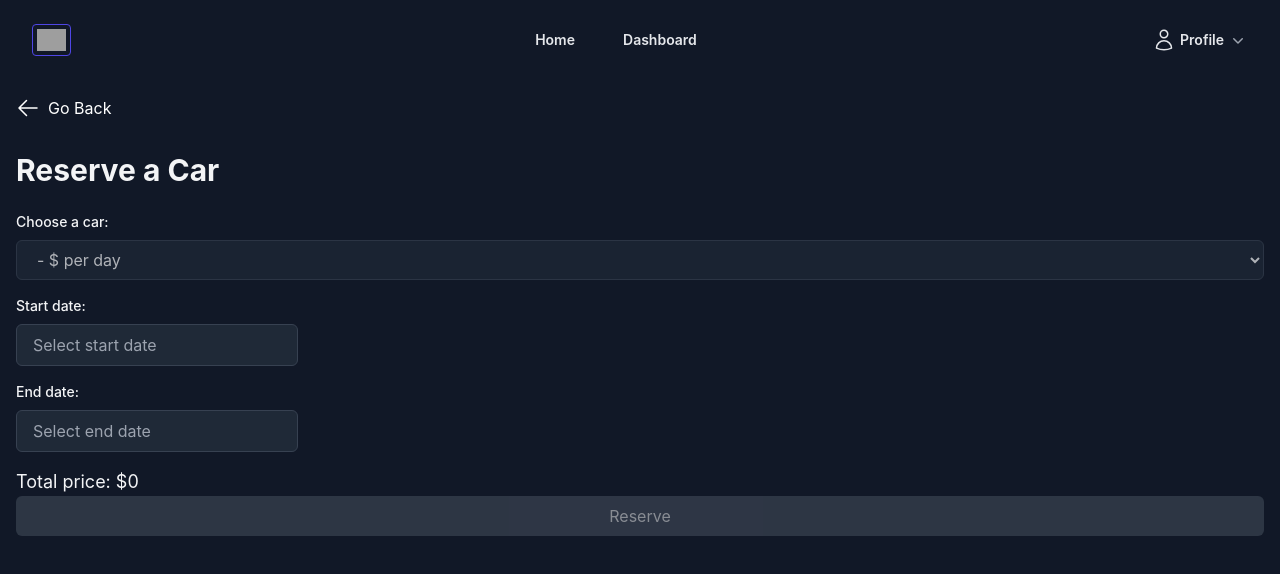
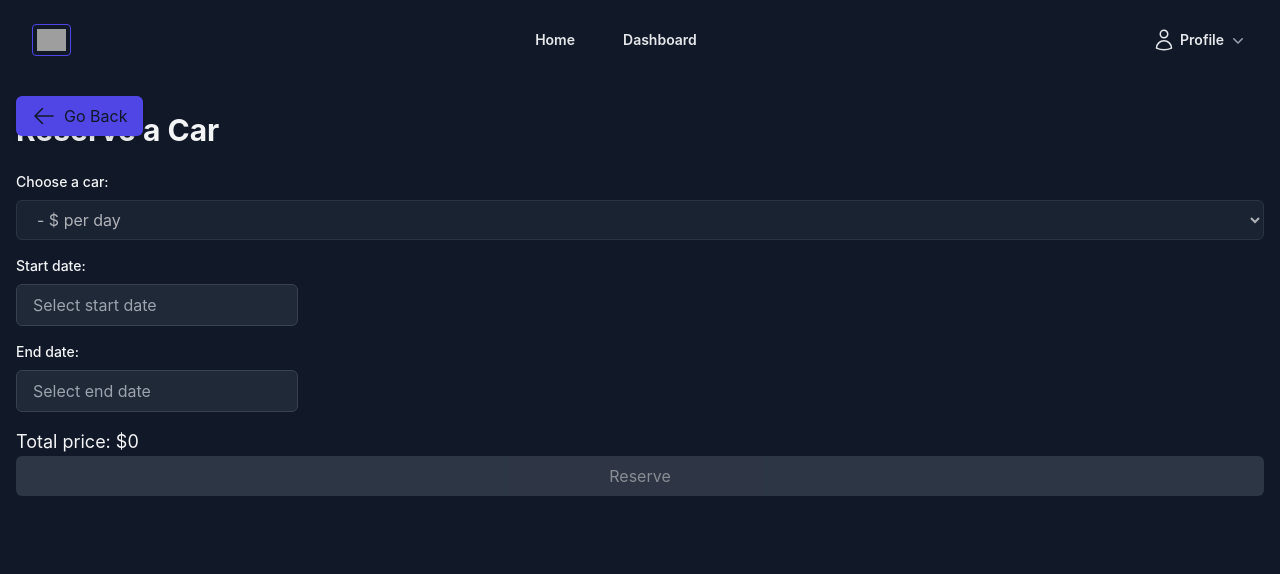
Before and after one commit to TodorW/QuickRide---Frontend, a React (Create React App) app: page /car-reserve/1 in a window 1280 px wide. Shown: the top 574 px of the page. Built offline with nearby package versions, Linux system fonts and the light colour scheme; no server answers; grey boxes are pictures that could not be loaded.

Commit message:
changed design for go back buttons

```diff
--- a/src/components/profile/EditProfile.js
+++ b/src/components/profile/EditProfile.js
@@ -31,7 +31,10 @@ const EditProfile = () => {
         const { name, email } = response.data;
         setUser((prevUser) => ({ ...prevUser, name, email }));
       } catch (error) {
-        console.error("Error fetching user profile:", error.response?.data || error.message);
+        console.error(
+          "Error fetching user profile:",
+          error.response?.data || error.message
+        );
         setError("Error fetching user profile");
       }
     };
@@ -56,7 +59,7 @@ const EditProfile = () => {
 
     try {
       const token = "1|jz6Ppzv0RF2Rku9R7KQVzIhQ8M5letNhGKSsdxAP296d2314"; // Your token
-      console.log('Sending update request with data:', user);
+      console.log("Sending update request with data:", user);
 
       const response = await axios.put(
         "http://127.0.0.1:8000/api/user",
@@ -78,7 +81,10 @@ const EditProfile = () => {
       console.log("Profile updated:", response.data);
       navigate("/my-profile"); // Redirect after successful update
     } catch (error) {
-      console.error("Error updating profile:", error.response?.data || error.message);
+      console.error(
+        "Error updating profile:",
+        error.response?.data || error.message
+      );
       setError("Error updating profile");
     }
   };
@@ -92,7 +98,7 @@ const EditProfile = () => {
       <div className="sm:mx-auto sm:w-full sm:max-w-lg bg-gray-800 p-6 rounded-md shadow-md">
         <button
           onClick={handleGoBack}
-          className="absolute top-4 left-4 flex items-center text-white"
+          className="absolute top-4 left-4 flex items-center text-gray-900 dark:text-white bg-indigo-600 px-4 py-2 rounded-md shadow-md hover:bg-indigo-700 transition-colors duration-300"
         >
           <ArrowLeftIcon className="h-6 w-6" />
           <span className="ml-2">Go Back</span>
@@ -118,7 +124,9 @@ const EditProfile = () => {
 
           {/* Email */}
           <div className="mb-4">
-            <label className="block text-sm font-medium text-white">Email</label>
+            <label className="block text-sm font-medium text-white">
+              Email
+            </label>
             <input
               type="email"
               name="email"
@@ -130,7 +138,9 @@ const EditProfile = () => {
 
           {/* Password */}
           <div className="mb-4">
-            <label className="block text-sm font-medium text-white">Password</label>
+            <label className="block text-sm font-medium text-white">
+              Password
+            </label>
             <input
               type="password"
               name="password"
--- a/src/components/profile/MyProfile.js
+++ b/src/components/profile/MyProfile.js
@@ -65,7 +65,7 @@ const MyProfile = () => {
       <div className="sm:mx-auto sm:w-full sm:max-w-lg bg-gray-800 p-6 rounded-md shadow-md">
         <button
           onClick={handleGoBack}
-          className="absolute top-4 left-4 flex items-center text-white"
+          className="absolute top-4 left-4 flex items-center text-gray-900 dark:text-white bg-indigo-600 px-4 py-2 rounded-md shadow-md hover:bg-indigo-700 transition-colors duration-300"
         >
           <ArrowLeftIcon className="h-6 w-6" />
           <span className="ml-2">Go Back</span>
--- a/src/components/reserve-car/ReserveCar.js
+++ b/src/components/reserve-car/ReserveCar.js
@@ -119,8 +119,11 @@ const ReserveCar = () => {
   return (
     <div className="bg-gray-900 min-h-screen text-gray-100">
       <Header />
-      <div className="pt-4 pl-4">
-        <button onClick={handleGoBack} className="flex items-center text-white">
+      <div className="relative">
+        <button
+          onClick={handleGoBack}
+          className="absolute top-4 left-4 flex items-center text-gray-900 dark:text-white bg-indigo-600 px-4 py-2 rounded-md shadow-md hover:bg-indigo-700 transition-colors duration-300"
+        >
           <ArrowLeftIcon className="h-6 w-6" />
           <span className="ml-2">Go Back</span>
         </button>
--- a/src/components/reviews/ReviewForm.js
+++ b/src/components/reviews/ReviewForm.js
@@ -31,7 +31,7 @@ const ReviewForm = () => {
     <div className="min-h-screen bg-gray-900 py-6 flex flex-col justify-center sm:py-12">
       <button
         onClick={handleGoBack}
-        className="absolute top-4 left-4 flex items-center text-white"
+        className="absolute top-4 left-4 flex items-center text-gray-900 dark:text-white bg-indigo-600 px-4 py-2 rounded-md shadow-md hover:bg-indigo-700 transition-colors duration-300"
       >
         <ArrowLeftIcon className="h-6 w-6" />
         <span className="ml-2">Go Back</span>
--- a/src/components/single-car/Car.js
+++ b/src/components/single-car/Car.js
@@ -46,8 +46,11 @@ const Car = () => {
   return (
     <div className="bg-gray-900 min-h-screen text-gray-100">
       <Header />
-      <div className="pt-4 pl-4">
-        <button onClick={handleGoBack} className="flex items-center text-white">
+      <div className="relative">
+        <button
+          onClick={handleGoBack}
+          className="absolute top-4 left-4 flex items-center text-gray-900 dark:text-white bg-indigo-600 px-4 py-2 rounded-md shadow-md hover:bg-indigo-700 transition-colors duration-300"
+        >
           <ArrowLeftIcon className="h-6 w-6" />
           <span className="ml-2">Go Back</span>
         </button>
```
